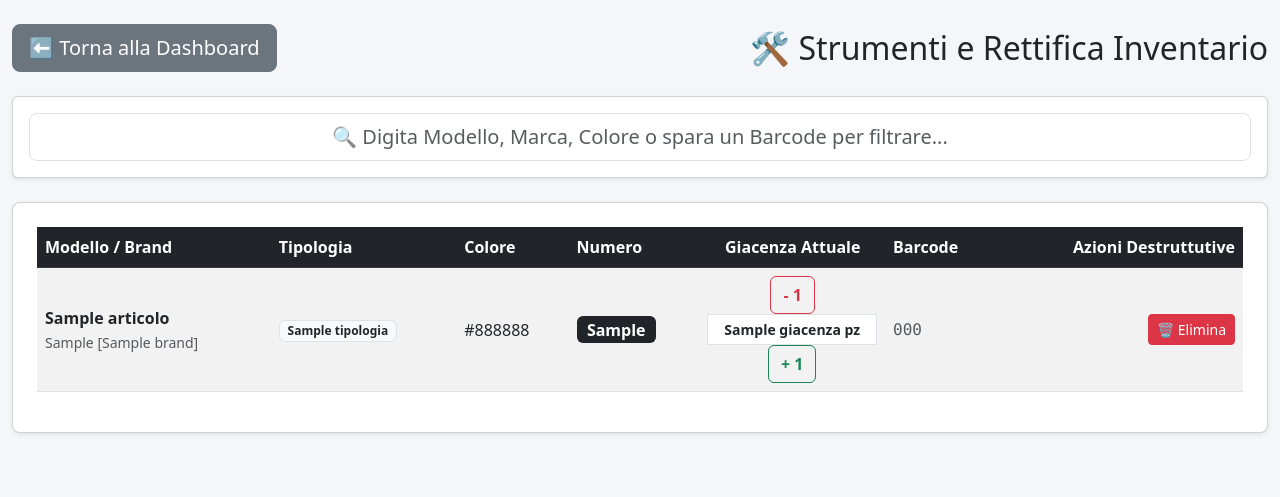
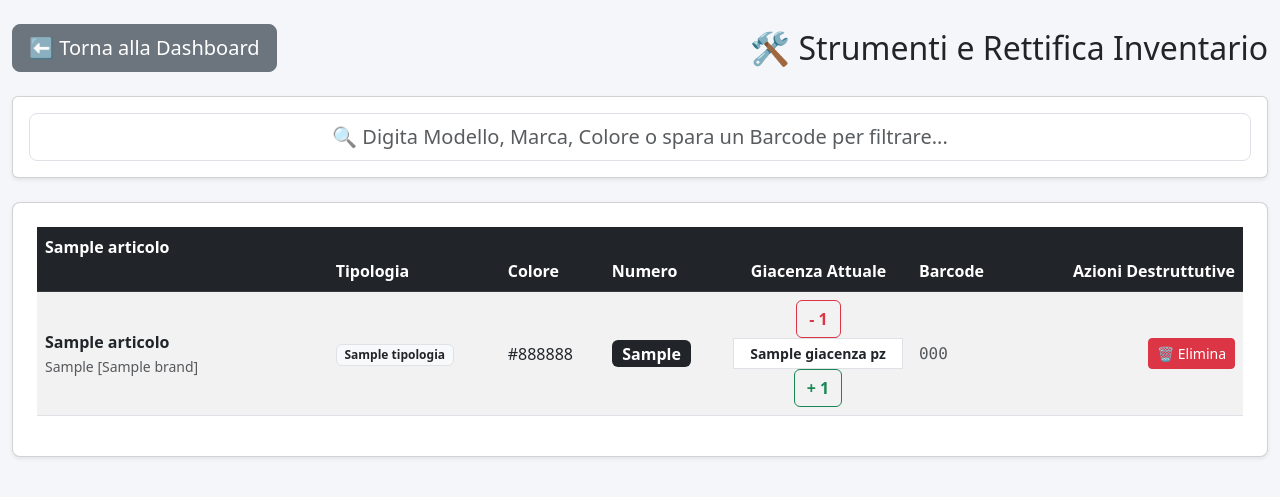
Before and after one commit to giovacto/gestionale-via-roma, a Flask app: template templates/tools.html in a window 1280 px wide. Shown: the top 497 px of the page. Run offline with Flask 3, Linux system fonts and the light colour scheme; the visitor is signed in with stand-in values (Sample User, id 1); tables that the repository leaves empty hold one stand-in row (values such as "Sample post"); the template is opened without the code that fills it: most values are stand-ins (such as "Sample title", 1, 10 or a date in 2020).

Commit message:
Sistemato visualizzazione brand in tools

```diff
--- a/templates/tools.html
+++ b/templates/tools.html
@@ -49,7 +49,17 @@
                 <table class="table table-hover table-striped align-middle" id="tabella_magazzino">
                     <thead class="table-dark">
                         <tr>
-                            <th>Modello / Brand</th>
+                            <td>
+                                <strong>{{ v.articolo.nome }}</strong><br>
+                                <small class="text-muted font-monospace">
+                                    {{ v.articolo.codice_modello }}
+                                    {% if v.articolo.fornitore %}
+                                    [{{ v.articolo.fornitore.nome }}]
+                                    {% elif v.articolo.brand %}
+                                    [{{ v.articolo.brand }}]
+                                    {% endif %}
+                                </small>
+                            </td>
                             <th>Tipologia</th>
                             <th>Colore</th>
                             <th>Numero</th>
```
